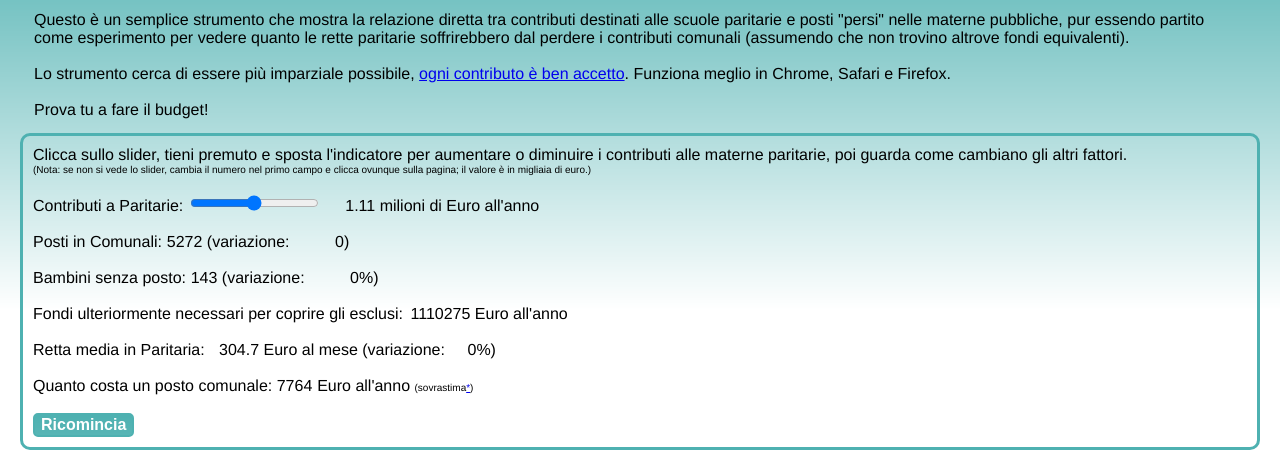
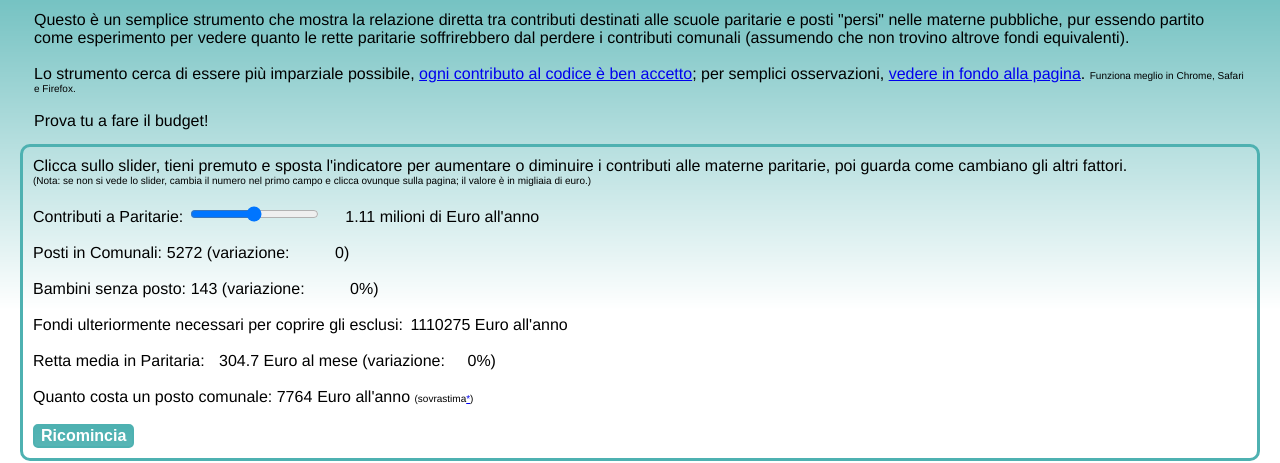
Before and after one commit to toyg/bologna, a plain HTML site: page index.html in a window 1280 px wide. Shown: the part 90-553 px from the top of the page. Drawn offline with Linux system fonts and the light colour scheme; a script that the page names is missing.

Commit message:
minor text edits

```diff
--- a/index.html
+++ b/index.html
@@ -9,8 +9,11 @@
 
 <h1>Materne a Bologna - fai tu il budget!</h1>
 <div class="intro">Questo &egrave; un semplice strumento che mostra la relazione diretta tra contributi destinati alle scuole paritarie e posti
-"persi" nelle materne pubbliche, pur essendo partito come esperimento per vedere quanto le rette paritarie soffrirebbero dal perdere i contributi  comunali
-(assumendo che non trovino altrove fondi equivalenti).<br /><br />Lo strumento cerca di essere pi&ugrave; imparziale possibile, <a href="https://github.com/toyg/bologna">ogni contributo &egrave; ben accetto</a>. Funziona meglio in Chrome, Safari e Firefox.<br /><br />
+"persi" nelle materne pubbliche, pur essendo partito come esperimento per vedere quanto le rette paritarie soffrirebbero dal perdere i contributi comunali
+(assumendo che non trovino altrove fondi equivalenti).<br /><br />Lo strumento cerca di essere pi&ugrave; imparziale possibile,
+<a href="https://github.com/toyg/bologna">ogni contributo al codice &egrave; ben accetto</a>;
+per semplici osservazioni, <a href="#disqus_thread">vedere in fondo alla pagina</a>.
+<span style="font-size:x-small;">Funziona meglio in Chrome, Safari e Firefox.</span><br /><br />
 
 Prova tu a fare il budget!</div>
 
```
